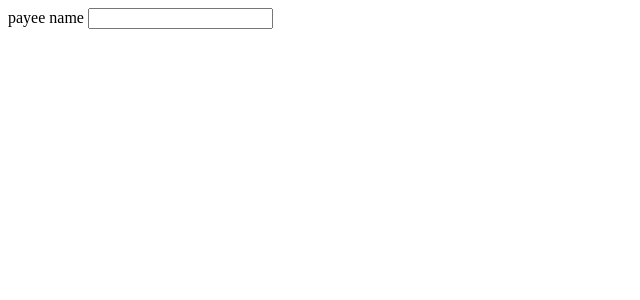
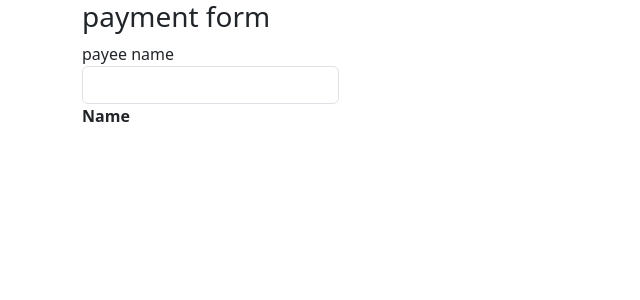
Before and after one commit to retro2115/pipes, an Angular app: page / in a window 1280 px wide. Shown: the top 300 px of the page, without its empty margins (0-640 px from the left). Built offline with nearby package versions, Linux system fonts and the light colour scheme.

Commit message:
adding html elemnts

```diff
--- a/package.json
+++ b/package.json
@@ -18,6 +18,7 @@
     "@angular/platform-browser": "^16.2.0",
     "@angular/platform-browser-dynamic": "^16.2.0",
     "@angular/router": "^16.2.0",
+    "bootstrap": "^5.3.2",
     "rxjs": "~7.8.0",
     "tslib": "^2.3.0",
     "zone.js": "~0.13.0"
--- a/src/app/app.component.html
+++ b/src/app/app.component.html
@@ -1,7 +1,19 @@
-<div>
-	<label for="">payee name
-	<input type="text" (input)="onNameChange($any($event.target).value)">
-</label>
+
+<div class="container">
+	<h3>payment form</h3>
+
+	<div class="row">
+		<div class="form-group col">
+			<label for="">payee name
+				<input class="form-control" type="text" (input)="onNameChange($any($event.target).value)">
+			</label>
+		</div>
+	</div>
+
+	<div class="col">
+		<label for=""><b>Name</b></label>
+		<div>
+			{{ name | titlecase }}
+		</div>
+	</div>
 </div>
-
-{{ name | titlecase }}
--- a/src/styles.css
+++ b/src/styles.css
@@ -1 +1,2 @@
 /* You can add global styles to this file, and also import other style files */
+@import 'bootstrap/dist/css/bootstrap.css'
```
Also changed, not shown: 1 other file (tests, documents, lock files or other folders).
